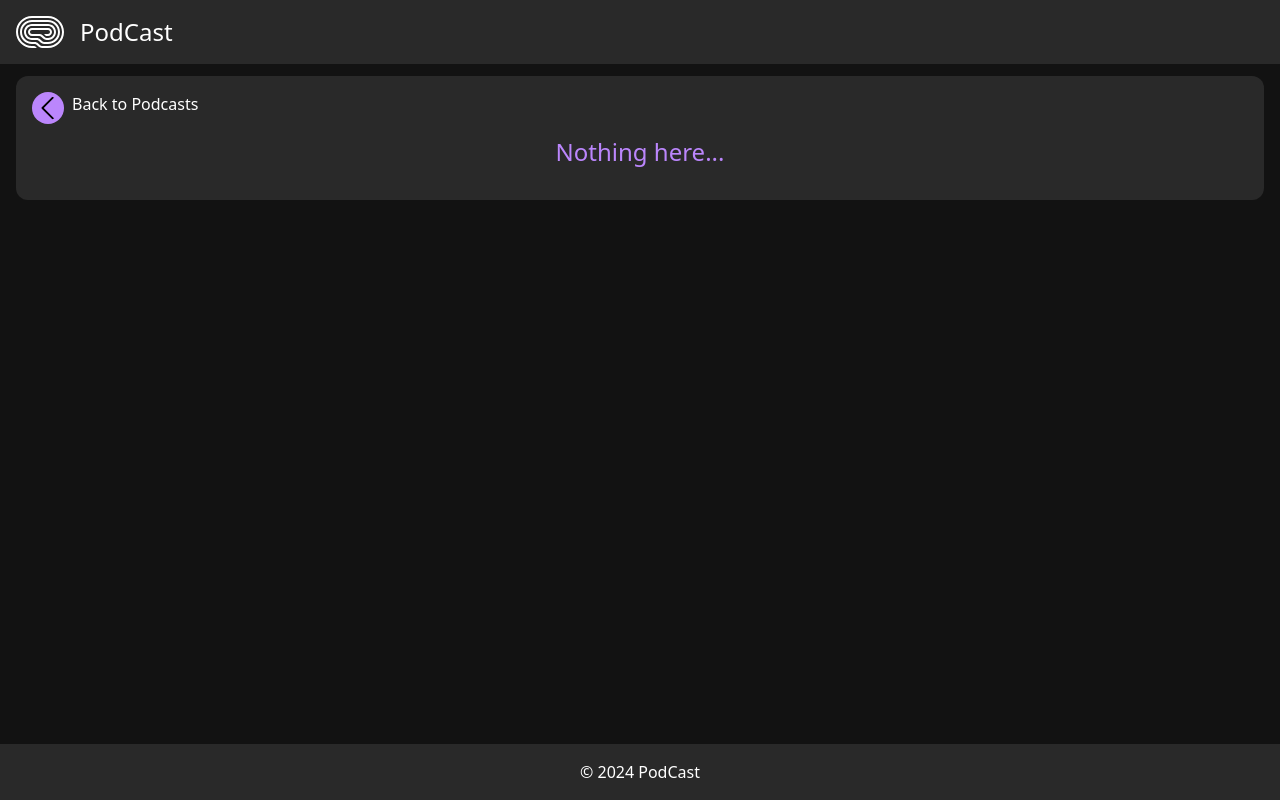
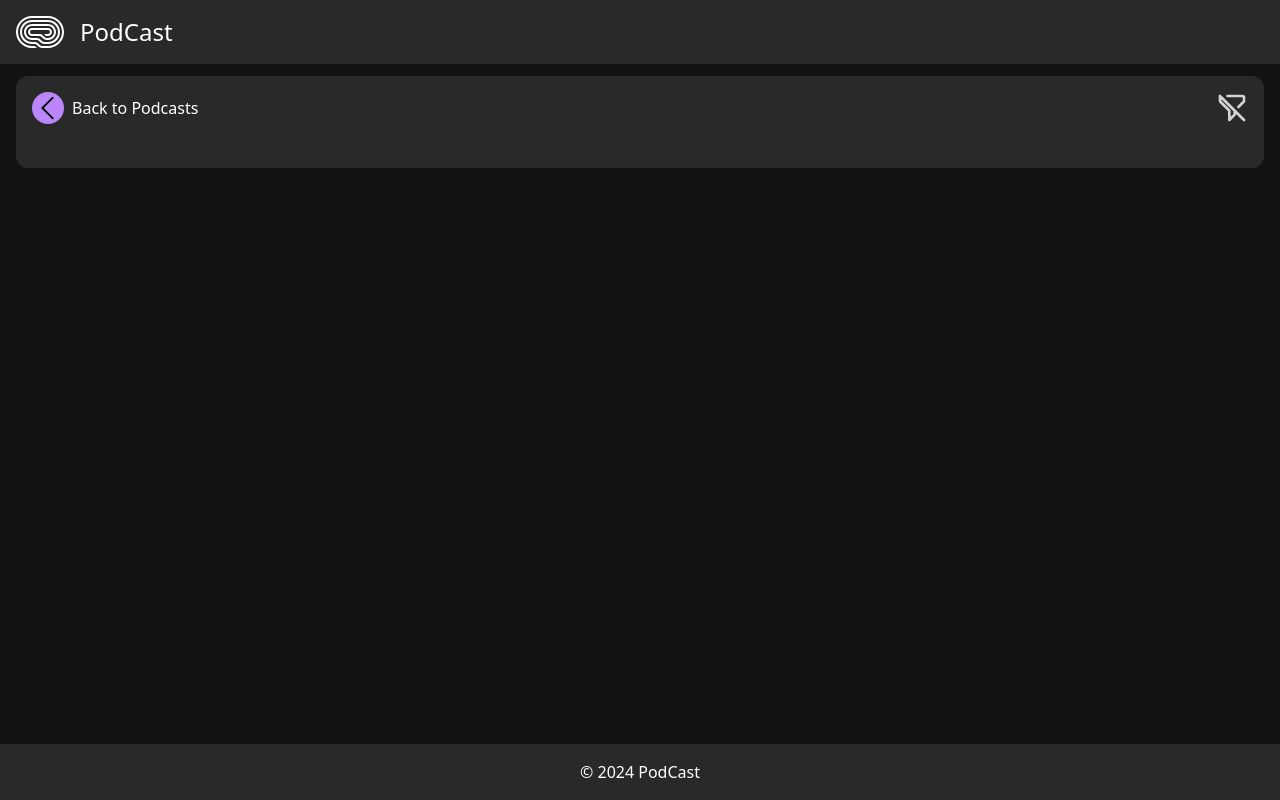
Before and after one commit to BrandonW52/BRAWEB595_FTO2403_Group-B_Brandon-Webber_DJS11, a React (Vite) app: page /favorites in a window 1280 px wide. Built offline with nearby package versions, Linux system fonts and the light colour scheme.

Commit message:
Temp sorting

```diff
--- /dev/null
+++ b/src/components/helper-functions/getMergeFavorites.jsx
@@ -0,0 +1,57 @@
+export default function getMergeFavorites(arr) {
+  const mergedMap = new Map();
+
+  arr.forEach((podcast) => {
+    if (mergedMap.has(podcast.podcastId)) {
+      const existingPodcast = mergedMap.get(podcast.podcastId);
+
+      podcast.seasons.forEach((season) => {
+        const existingSeason = existingPodcast.seasons.find(
+          (s) => s.season === season.season
+        );
+
+        if (existingSeason) {
+          existingSeason.episodes = [
+            ...existingSeason.episodes,
+            ...season.episodes,
+          ];
+        } else {
+          existingPodcast.seasons.push(season);
+        }
+      });
+    } else {
+      mergedMap.set(podcast.podcastId, JSON.parse(JSON.stringify(podcast)));
+    }
+  });
+
+  return Array.from(mergedMap.values());
+}
+
+// function mergeSeasonsInArray(arr) {
+//   const mergedMap = new Map();
+
+//   arr.forEach((podcast) => {
+//     if (mergedMap.has(podcast.podcastId)) {
+//       const existingPodcast = mergedMap.get(podcast.podcastId);
+
+//       podcast.seasons.forEach((season) => {
+//         const existingSeason = existingPodcast.seasons.find(
+//           (s) => s.season === season.season
+//         );
+
+//         if (existingSeason) {
+//           existingSeason.episodes = [
+//             ...existingSeason.episodes,
+//             ...season.episodes,
+//           ];
+//         } else {
+//           existingPodcast.seasons.push(season);
+//         }
+//       });
+//     } else {
+//       mergedMap.set(podcast.podcastId, JSON.parse(JSON.stringify(podcast)));
+//     }
+//   });
+
+//   return Array.from(mergedMap.values());
+// }
--- a/src/pages/AllPodcasts.jsx
+++ b/src/pages/AllPodcasts.jsx
@@ -103,7 +103,7 @@ export default function AllPodcasts() {
       {/* Playists */}
       <Link to="favorites">
         <div className="p-2">
-          <div className="flex p-4 gap-4 mt-2 rounded-lg bg-grey">
+          <div className="flex items-center p-4 gap-4 mt-2 rounded-lg bg-grey">
             <img className="h-5 rounded-lg" src={favoriteImg} alt="" />
             <h1 className="my-auto text-white text-xl font-bold">Favorites</h1>
           </div>
--- a/src/pages/Favorites.jsx
+++ b/src/pages/Favorites.jsx
@@ -1,13 +1,24 @@
-import { Link } from "react-router-dom";
+import { useState } from "react";
+import { Link, useSearchParams } from "react-router-dom";
+
+import getMergeFavorites from "../components/helper-functions/getMergeFavorites";
 
 import useFavoritesStore from "../zustand/FavoritesStore";
 
 import backArrowURl from "../assets/navigation-back-arrow-svgrepo-com.svg";
 import playButton from "../assets/play-button-svgrepo-com.svg";
 import favoritedIcon from "../assets/favorite-filled-svgrepo-com.svg";
+import filterImg from "../assets/filter-svgrepo-com.svg";
+import disabledFilterIcon from "../assets/filter-slash-svgrepo-com.svg";
 
 export default function Favorites() {
   const { favorites, toggleFavorite } = useFavoritesStore();
+
+  const [searchParams, setSearchParams] = useSearchParams();
+
+  const [showFilters, setShowFilters] = useState(false);
+
+  const filterType = searchParams.get("type");
 
   const handleFavClick = (favorite, season, episode) => {
     const episodeObject = {
@@ -22,40 +33,51 @@ export default function Favorites() {
     toggleFavorite(episodeObject);
   };
 
-  function mergeSeasonsInArray(arr) {
-    const mergedMap = new Map();
+  let displayedFilteredFavorites;
 
-    arr.forEach((podcast) => {
-      if (mergedMap.has(podcast.podcastId)) {
-        const existingPodcast = mergedMap.get(podcast.podcastId);
+  let displayedFavorites = getMergeFavorites(favorites);
 
-        podcast.seasons.forEach((season) => {
-          const existingSeason = existingPodcast.seasons.find(
-            (s) => s.season === season.season
-          );
+  let allEpisodes = favorites.flatMap((podcast) => {
+    return podcast.seasons.flatMap((season) => {
+      return season.episodes.map((episode) => episode);
+    });
+  });
 
-          if (existingSeason) {
-            existingSeason.episodes = [
-              ...existingSeason.episodes,
-              ...season.episodes,
-            ];
-          } else {
-            existingPodcast.seasons.push(season);
-          }
-        });
-      } else {
-        mergedMap.set(podcast.podcastId, JSON.parse(JSON.stringify(podcast)));
-      }
-    });
-
-    return Array.from(mergedMap.values());
+  if (filterType == "a-z") {
+    displayedFilteredFavorites = allEpisodes.sort((a, b) =>
+      a.title.localeCompare(b.title)
+    );
+  } else if (filterType == "z-a") {
+    displayedFilteredFavorites = allEpisodes.sort((a, b) =>
+      b.title.localeCompare(a.title)
+    );
+  } else if (filterType == "oldest") {
+    const temp = allEpisodes;
+    displayedFilteredFavorites = temp.sort(
+      (a, b) => new Date(a.added) - new Date(b.added)
+    );
+  } else if (filterType == "newest") {
+    const temp = allEpisodes;
+    displayedFilteredFavorites = temp.sort(
+      (b, a) => new Date(a.added) - new Date(b.added)
+    );
+  } else {
+    displayedFavorites = getMergeFavorites(favorites);
   }
 
-  const favoritesMerged = mergeSeasonsInArray(favorites);
+  const filteredElement = displayedFilteredFavorites?.map((episode, index) => {
+    return (
+      <div key={index} className="flex items-center justify-between gap-1">
+        <img className="h-4" src={playButton} alt="" />
+        <h4 className="text-white text-wrap">
+          {`${episode.title.substring(0, 21)}...`}
+        </h4>
+        <p className="text-sm text-light-grey">{episode.added}</p>
+      </div>
+    );
+  });
 
-  console.log(favoritesMerged);
-
-  const favoriteElement = favoritesMerged.map((favorite) => (
+  const favoriteElement = displayedFavorites.map((favorite) => (
     <div key={favorite.podcastId} className="flex flex-col">
       <h4 className="font-bold text-accent">{favorite.podcastTitle}</h4>
       {favorite.seasons?.map((season) => {
@@ -65,10 +87,13 @@ export default function Favorites() {
             {season.episodes?.map((episode) => (
               <div
                 key={favorite.podcastId + season.season + episode.episode}
-                className="flex justify-between"
+                className="flex items-center justify-between gap-1"
               >
                 <img className="h-4" src={playButton} alt="" />
-                <h4 className="text-white">{episode.title}</h4>
+                <h4 className="text-white text-wrap">
+                  {`${episode.title.substring(0, 21)}...`}
+                </h4>
+                <p className="text-sm text-light-grey">{episode.added}</p>
 
                 <button
                   onClick={() => handleFavClick(favorite, season, episode)}
@@ -84,26 +109,85 @@ export default function Favorites() {
     </div>
   ));
 
+  function handleFilterChange(key, value) {
+    setSearchParams((prevParams) => {
+      if (value === null) {
+        prevParams.delete(key);
+      } else {
+        prevParams.set(key, value);
+      }
+      return prevParams;
+    });
+  }
+
   return (
     <div className="bg-grey rounded-xl p-4 my-3 mx-4 mb-16">
-      <Link to={`..`} relative="path">
-        <div className="flex content-center gap-2 mb-3">
+      <div className="flex items-center justify-between mb-3">
+        <Link
+          to={`..`}
+          relative="path"
+          className="flex items-center content-center gap-2"
+        >
           <img
             className="rounded-full p-1 h-8 bg-accent"
             src={backArrowURl}
             alt=""
           />
           <h1 className="text-white">Back to Podcasts</h1>
-        </div>
-      </Link>
+        </Link>
+
+        <button
+          onClick={() => setShowFilters(!showFilters)}
+          disabled={!favorites.length}
+        >
+          <img
+            src={favorites.length ? filterImg : disabledFilterIcon}
+            alt="filter icon"
+            className="h-8"
+          />
+        </button>
+      </div>
+
+      {/* Filter div */}
+      <div
+        className={`${showFilters ? "grid" : "hidden"} grid-cols-3 gap-1 mb-3`}
+      >
+        {/* filtering buttons */}
+        <button onClick={() => handleFilterChange("type", "a-z")}>A-Z</button>
+
+        <button onClick={() => handleFilterChange("type", "z-a")}>Z-A</button>
+
+        <button onClick={() => handleFilterChange("type", "oldest")}>
+          Oldest
+        </button>
+
+        <button onClick={() => handleFilterChange("type", "newest")}>
+          Newest
+        </button>
+
+        {/* clear filtering button */}
+        <button onClick={() => handleFilterChange("type", null)}>Clear</button>
+      </div>
 
       <div className="flex flex-col gap-2 mb-4">
-        {favorites.length ? (
-          favoriteElement
-        ) : (
-          <h1 className="self-center text-2xl text-accent">Nothing here...</h1>
-        )}
+        {searchParams === null ? filteredElement : favoriteElement}
       </div>
     </div>
   );
 }
+
+// favorites.length ? (
+//   searchParams ? (
+//     filteredElement
+//   ) : (
+//     favoriteElement
+//   )
+// ) : (
+//   <h1 className="self-center text-2xl text-accent">Nothing here...</h1>
+// )
+
+// favorites.length ? (
+//   favoriteElement
+// ) : (
+//   <h1 className="self-center text-2xl text-accent">Nothing here...</h1>
+// )
```
Also changed, not shown: src/assets/filter-slash-svgrepo-com.svg.
